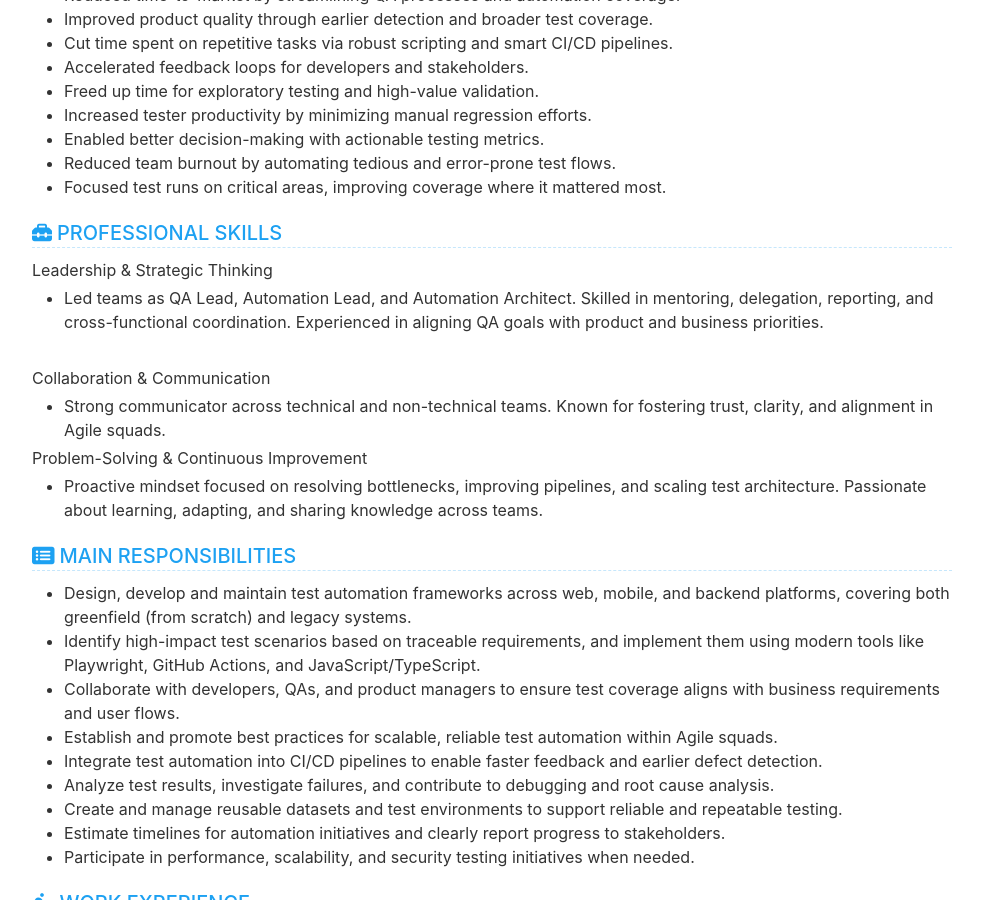
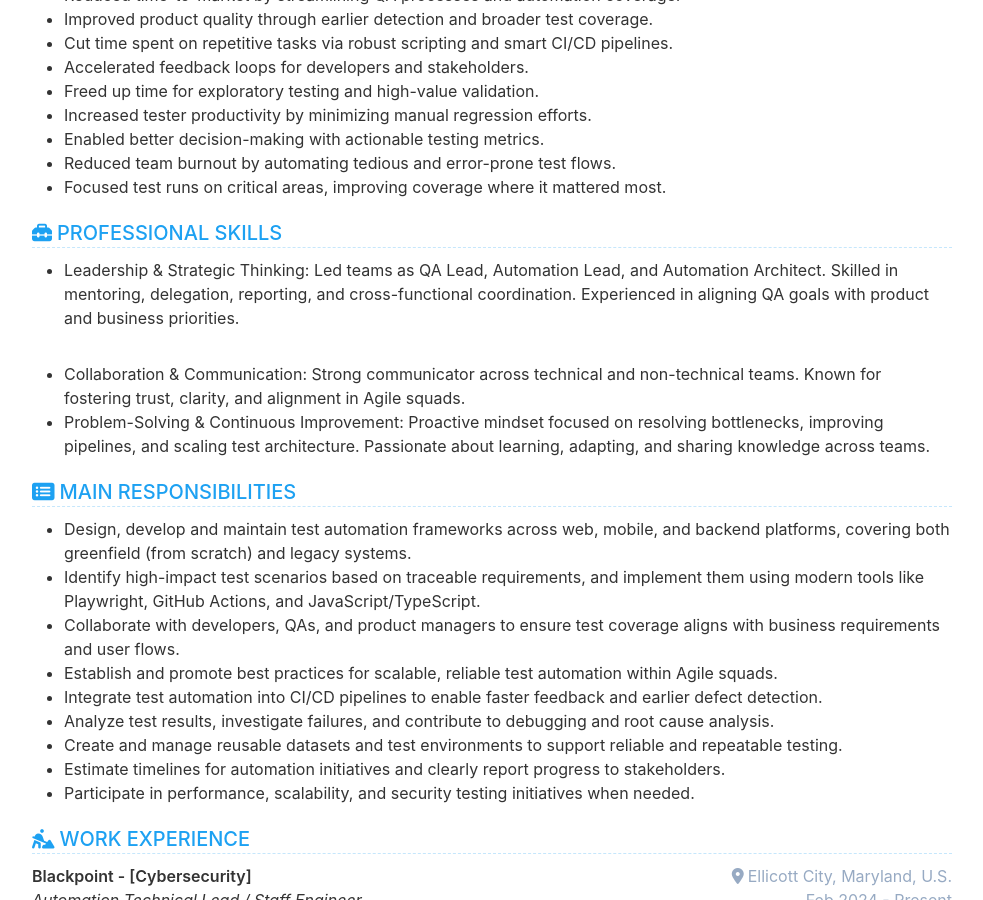
Before and after one commit to cvera08/full-resume, a Jekyll site: the page built from index.html, in a window 1280 px wide and 900 px high, scrolled down 1109 px. Shown: the whole window, without its empty margins (148-1131 px from the left). Built offline with Jekyll 4.4.1, drawn with Linux system fonts in a browser that asks for light colours.

```diff
--- a/_data/data.yml
+++ b/_data/data.yml
@@ -81,17 +81,13 @@ skill:
   order: 5
   title: PROFESSIONAL SKILLS
   description: |
-    Leadership & Strategic Thinking
-    - Led teams as QA Lead, Automation Lead, and Automation Architect. Skilled in mentoring, delegation, reporting, and
+    - Leadership & Strategic Thinking: Led teams as QA Lead, Automation Lead, and Automation Architect. Skilled in mentoring, delegation, reporting, and
     cross-functional coordination. Experienced in aligning QA goals with product and business priorities.
 
     <br>
 
-    Collaboration & Communication
-    - Strong communicator across technical and non-technical teams. Known for fostering trust, clarity, and alignment in Agile squads.
-
-    Problem-Solving & Continuous Improvement
-    - Proactive mindset focused on resolving bottlenecks, improving pipelines, and scaling test architecture. Passionate about learning, adapting, and sharing knowledge across teams.
+    - Collaboration & Communication: Strong communicator across technical and non-technical teams. Known for fostering trust, clarity, and alignment in Agile squads.
+    - Problem-Solving & Continuous Improvement: Proactive mindset focused on resolving bottlenecks, improving pipelines, and scaling test architecture. Passionate about learning, adapting, and sharing knowledge across teams.
 
 
 reference:
```
